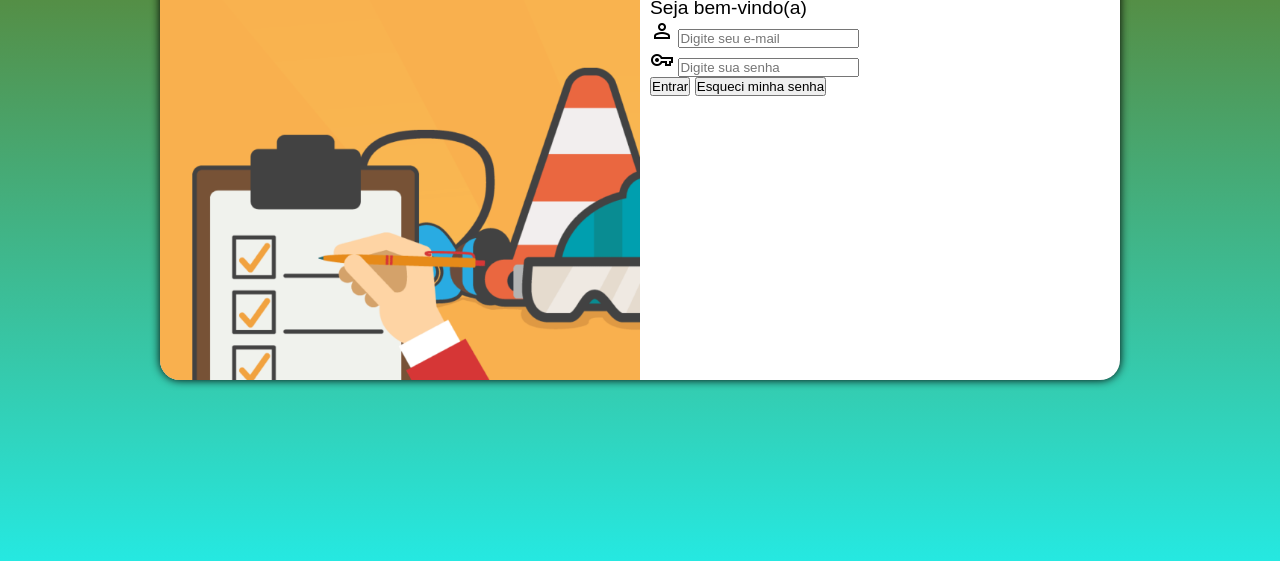
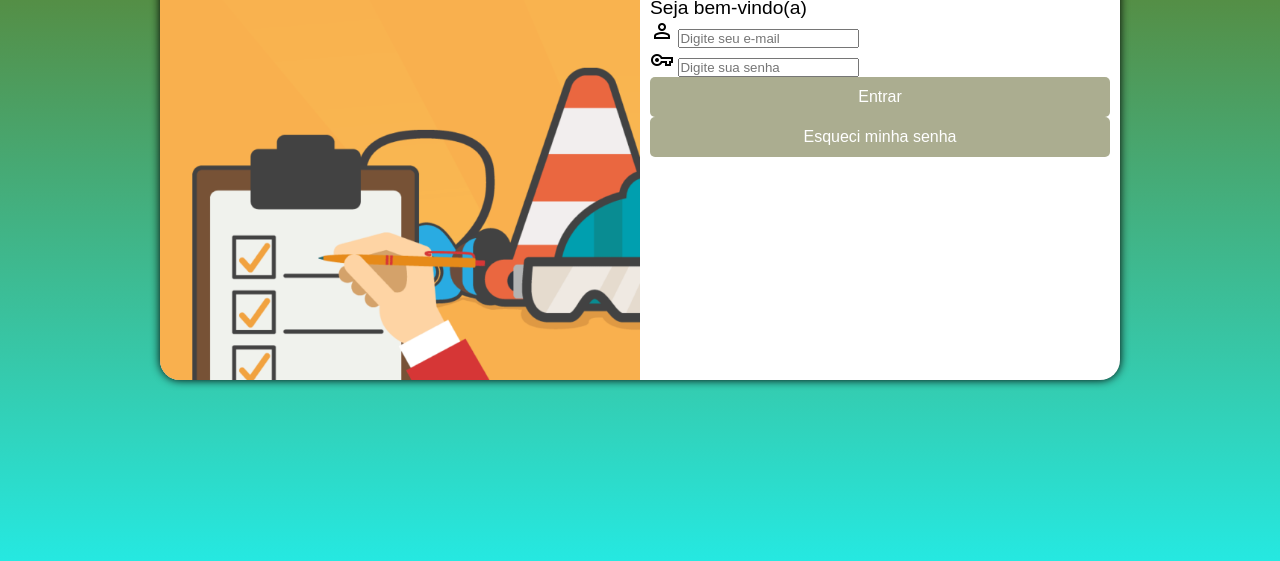
Before and after one commit to pedromrtns/cadastro-epi, a plain HTML site: page frontend/index.html in a window 1280 px wide. Shown: the part 235-796 px from the top of the page. Drawn offline with nearby package versions, Linux system fonts and the light colour scheme.

```diff
--- a/frontend/estilos/login.css
+++ b/frontend/estilos/login.css
@@ -46,7 +46,6 @@
 section#login > div#formulario{
     display: block;
     padding: 10px;
-
 }
 
 div#formulario > h1 {
@@ -57,3 +56,32 @@
 div#formulario > p {
     font-size: 0.8em;
 }
+
+form > input[type=submit]{
+    display: block;
+    font-size: 1em;
+    width: 100%;
+    height: 40px;
+    background-color: rgb(171, 173, 144);
+    color: white;
+    border: none;
+    border-radius: 5px;
+    cursor: pointer;
+}
+
+form > input[type=submit]:hover {
+    background-color: rgb(70, 75, 73) ;
+}
+
+form > .botao {
+    display: block;
+    font-size: 1em;
+    width: 100%;
+    height: 40px;
+    background-color: rgb(171, 173, 144);
+    color: white;
+    border: none;
+    border-radius: 5px;
+    cursor: pointer;
+    text-decoration: none;
+}
--- a/frontend/index.html
+++ b/frontend/index.html
@@ -28,11 +28,10 @@
                         <label for="ipassword"></label>
                     </div>
                     <input type="submit" value="Entrar">
-                    <button>Esqueci minha senha</button>
+                    <button class="botao">Esqueci minha senha</button>
                 </form>
             </div>
         </section>
     </main>
-
 </body>
 </html>
```
Also changed, not shown: 1 other file.
